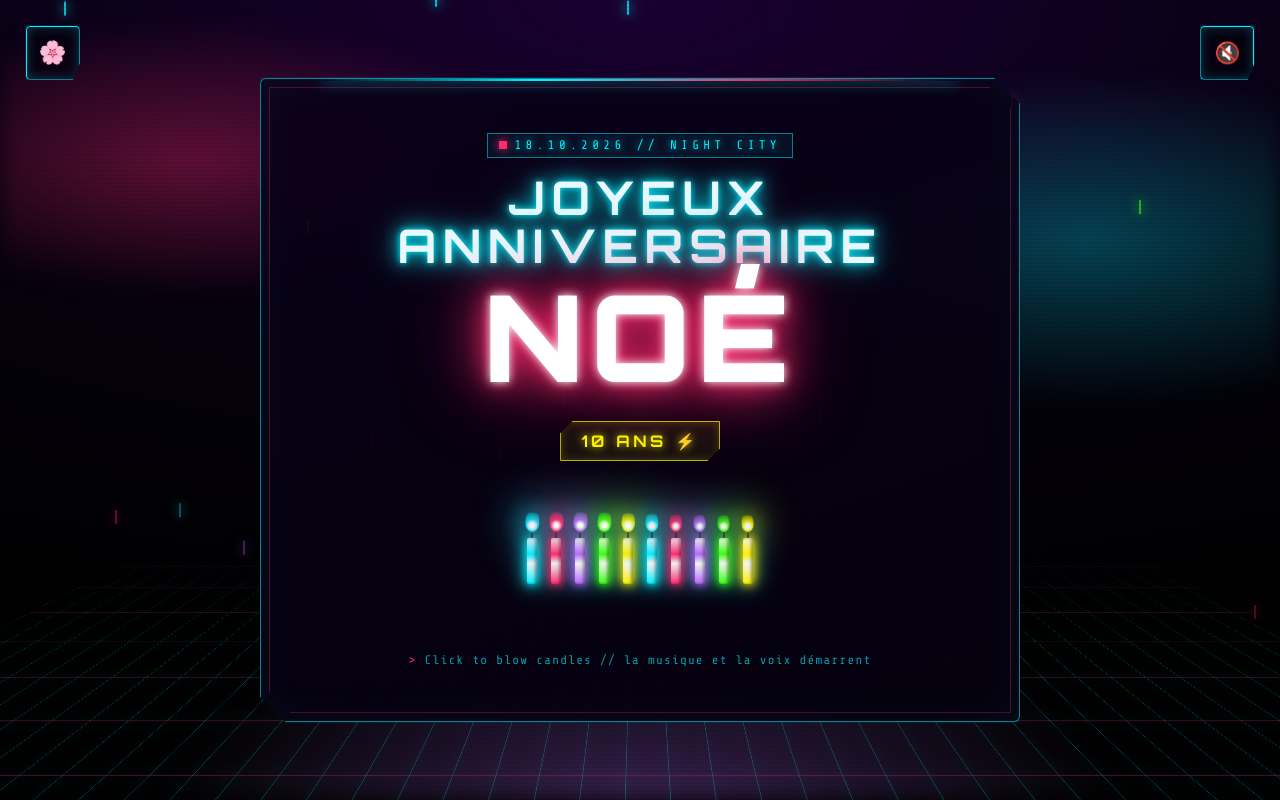
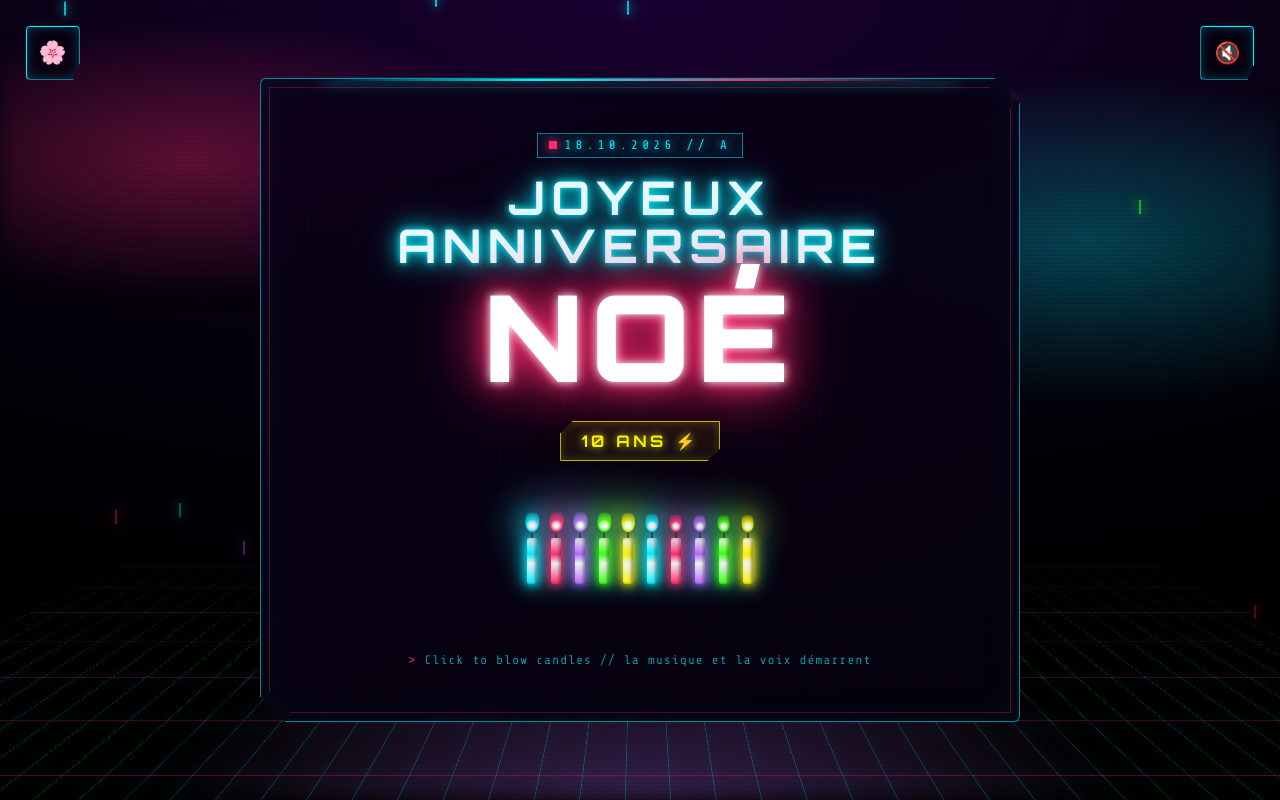
Before and after one commit to Aymane3369/happydaynoe, a plain HTML site: page index.html in a window 1280 px wide. Drawn offline with nearby package versions, Linux system fonts and the light colour scheme.

Commit message:
Change text from 'NIGHT CITY' to 'A'

```diff
--- a/index.html
+++ b/index.html
@@ -1081,7 +1081,7 @@
 
 <main class="carte">
   <p class="sur-titre">
-    <span class="txt-cyber">18.10.2026 // NIGHT CITY</span>
+    <span class="txt-cyber">18.10.2026 // A</span>
     <span class="txt-cute">18 octobre 2026</span>
   </p>
 
```
